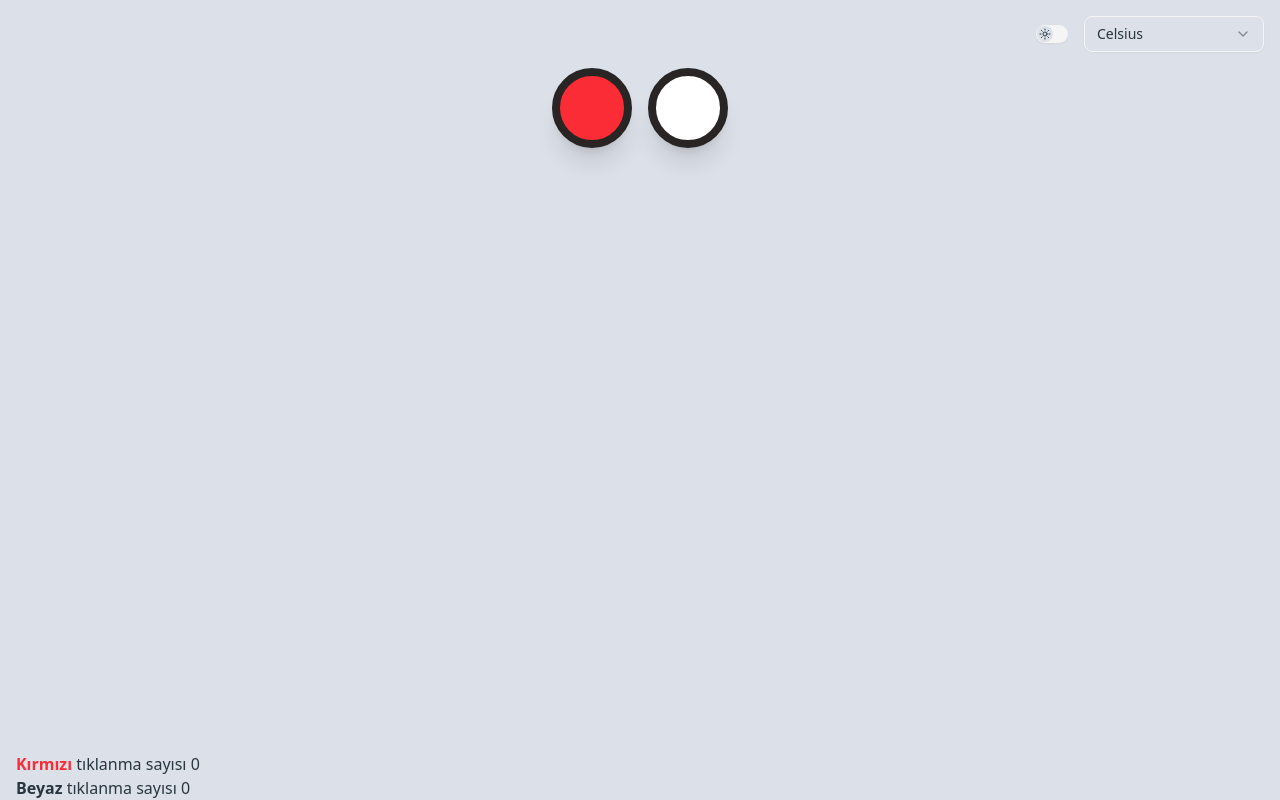
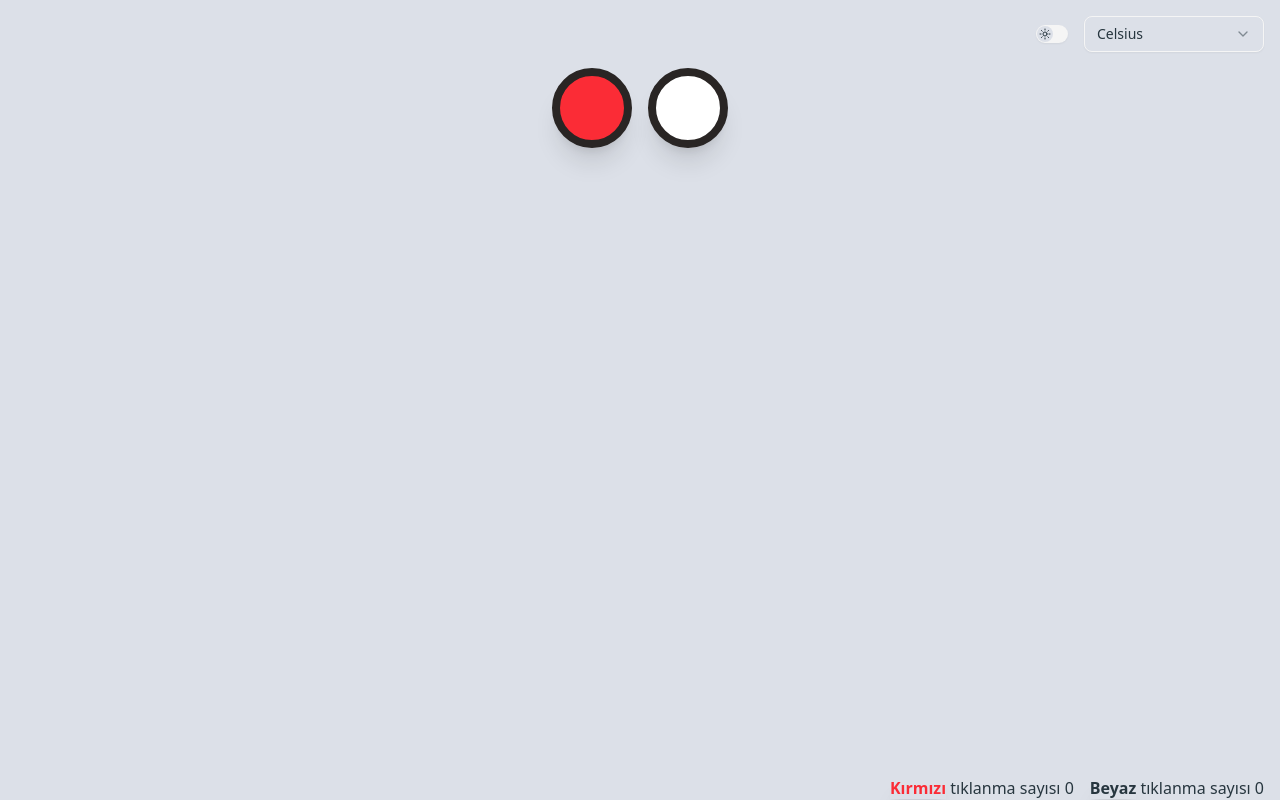
Before and after one commit to mervegk/weather-app-nextjs, a Next.js app: page / in a window 1280 px wide. Built offline with nearby package versions, Linux system fonts and the light colour scheme.

Commit message:
style fix

```diff
--- a/src/components/ColorClick.tsx
+++ b/src/components/ColorClick.tsx
@@ -39,13 +39,13 @@ export default function Redwhitebtn() {
         {
           clickedColors?.map((i, index: number) => <div key={index} className='flex gap-2'>
             <p>{index + 1}.</p>
-            <p className='text-white'>{i}</p>
+            <p>{i}</p>
           </div>)
         }
       </section>
-      <section>
-        <p> <span className='font-bold text-red-500'>Kırmızı</span>  tıklanma sayısı {redCount} </p>
-        <p> <span className='font-bold'>Beyaz</span>  tıklanma sayısı {whiteCount} </p>
+      <section className='flex gap-4 justify-end w-full'>
+        <p> <span className='font-bold shadow-xl text-red-500'>Kırmızı</span>  tıklanma sayısı {redCount} </p>
+        <p> <span className='font-bold shadow-xl'>Beyaz</span>  tıklanma sayısı {whiteCount} </p>
       </section>
     </section>
   )
```
